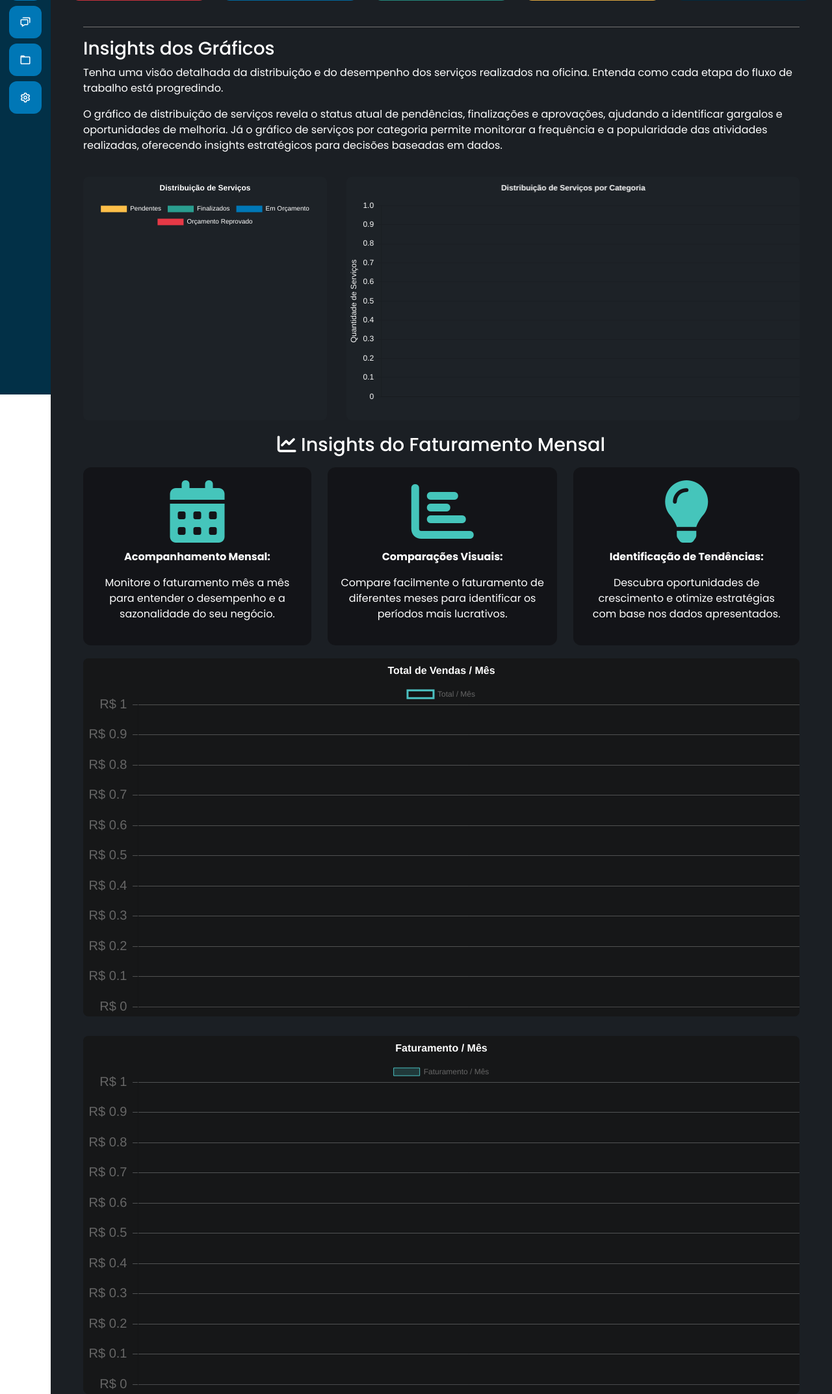
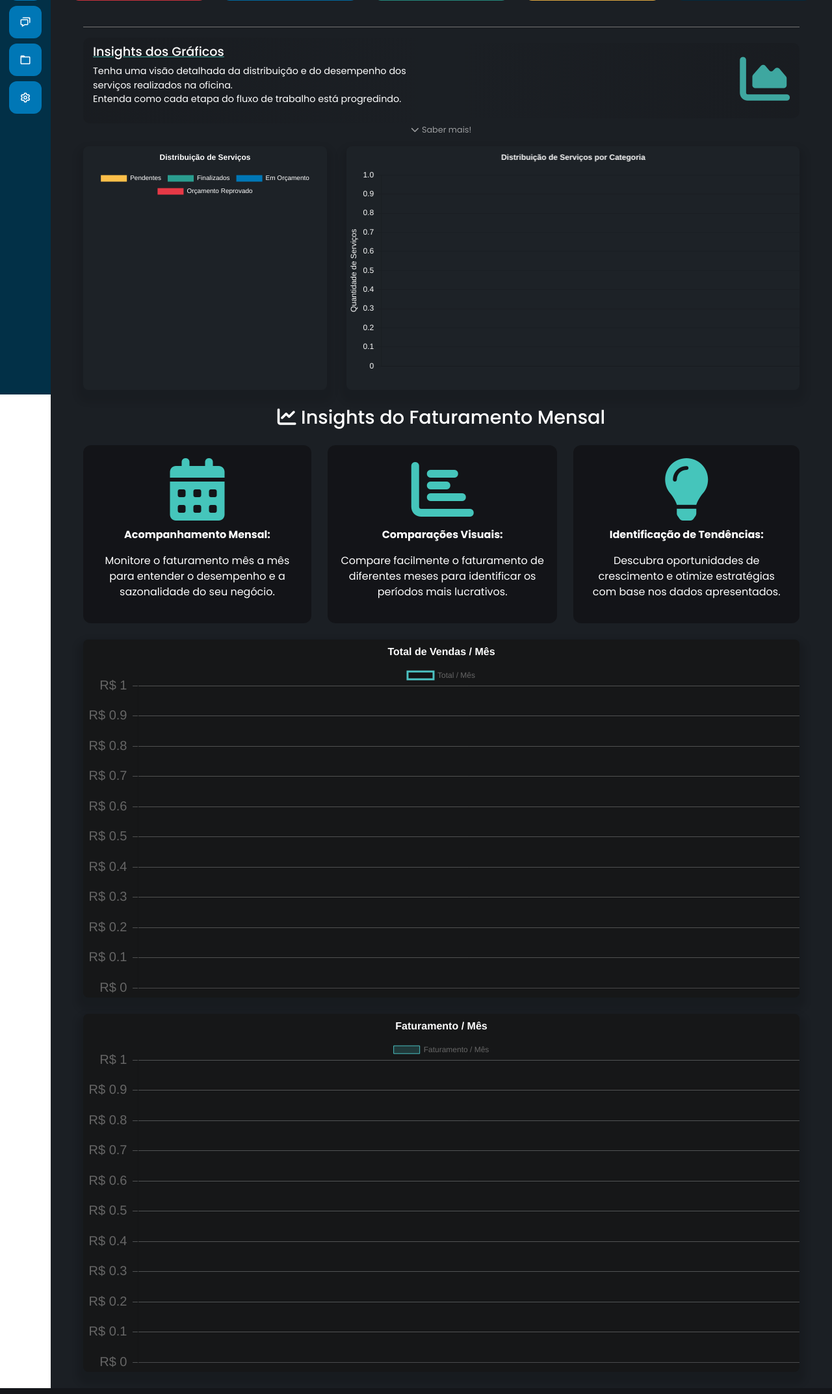
Before and after one commit to strvictor/AutoSync, a Django app: template home/templates/home.html in a window 1280 px wide. Shown: the part 193-2338 px from the top of the page at 65% size. Run offline with Django 5.2, Linux system fonts and the light colour scheme; the template is opened without the code that fills it: most values are stand-ins (such as "Sample title", 1, 10 or a date in 2020); parts of the project's set-up code (start-up, migrations or seed data) failed here and were passed over.

Commit message:
feat: :sparkles: Melhoria na interface do usuário com ajustes de layout e adição de funcionalidade "Saber mais" para insights dos gráficos

```diff
--- a/home/templates/home.html
+++ b/home/templates/home.html
@@ -68,10 +68,32 @@ Dashboard | AutoSync
     <br>
     <hr style="background-color:gray;">
     <div class="pai">
+        <div class="cabecalho">
+            <div class="dados-inicias">
+                <h3>Insights dos Gráficos</h3>
+                <p>Tenha uma visão detalhada da distribuição e do desempenho dos serviços realizados na oficina.<br>Entenda como cada etapa do fluxo de trabalho está progredindo.</p>
+            </div>
+            <div class="icon-grafico">
+                <i class="fas fa-chart-area"></i>
+            </div>
+        </div>
+        <div class="saber-mais" onclick="saberMais()">
+            <i class="fas fa-chevron-down"></i>
+            <p>Saber mais!</p>
+        </div>
+
         <div class="insights2">
-            <h3>Insights dos Gráficos</h3>
-            <p>Tenha uma visão detalhada da distribuição e do desempenho dos serviços realizados na oficina. Entenda como cada etapa do fluxo de trabalho está progredindo.</p>
-            <p>O gráfico de distribuição de serviços revela o status atual de pendências, finalizações e aprovações, ajudando a identificar gargalos e oportunidades de melhoria. Já o gráfico de serviços por categoria permite monitorar a frequência e a popularidade das atividades realizadas, oferecendo insights estratégicos para decisões baseadas em dados.</p>
+            <div class="texto-rosca">
+                <h5>Gráfico de Distribuição de Serviços</h5>
+                <hr style="background-color:rgba(238, 238, 238, 0.322);">
+                <p>O gráfico de distribuição de serviços revela o status atual de pendências, finalizações e aprovações, ajudando a identificar gargalos e oportunidades de melhoria.</p>
+            </div>
+            <div class="texto-barras">
+                <h5>Gráfico de Serviços por Categoria</h5>
+                <hr style="background-color:rgba(238, 238, 238, 0.322);">
+                <p>O gráfico de serviços por categoria permite monitorar a frequência e a popularidade das atividades realizadas, oferecendo insights estratégicos para decisões baseadas em dados.
+                </p>
+            </div>
         </div>
         <div class="graficos">
             <div class="rosca">
@@ -361,6 +383,5 @@ Dashboard | AutoSync
     SalesChart(data, labels);
     OrderChart(data, labels);
 </script>
-
-
+<script src="{% static 'home/js/home.js' %}"></script>
 {% endblock %}
--- a/templates/static/home/css/home.css
+++ b/templates/static/home/css/home.css
@@ -65,6 +65,188 @@
     font-size: 1.1rem;
 }
 
+
+.distanciamento {
+    padding: 40px 50px 0;
+}
+
+.graficos {
+    display: flex;
+    justify-content: space-between;
+    gap: 30px;
+    width: 100%;
+    margin-bottom: 25px;
+}
+
+.rosca, .barras {
+    background: #292e332d;
+    border-radius: 8px;
+    cursor: pointer;
+    box-shadow: 0 10px 10px 10px #00000015;
+}
+
+.rosca {
+    width: 35%;
+}
+
+.barras {
+    width: 65%;
+}
+
+.graficos-v2 {
+    display: flex;
+    flex-direction: column;
+    margin-bottom: 25px;
+    gap: 25px;
+    width: 100%;
+}
+
+.vendas, .faturamento {
+    width: 100%;
+    background: #161718;
+    border-radius: 8px;
+    cursor: pointer;
+    box-shadow: 0 10px 10px 10px #0000001f;
+}
+
+.pai {
+    display: flex;
+    flex-direction: column;
+    height: auto;
+    align-items: center;
+}
+
+.insights {
+    width: 100%;
+    display: flex;
+    align-items: center;
+    justify-content: center;
+    flex-direction: column;
+}
+
+.insight-content {
+    display: flex;
+    gap: 25px;
+    margin-bottom: 25px;
+}
+
+.insights h3 {
+    font-size: 1.8rem;
+    color: #ffffff;
+    margin-bottom: 25px;
+}
+
+.insight-item {
+    padding: 20px;
+    border-radius: 12px;
+    background-color: #111114b2;
+    display: flex;
+    flex-direction: column;
+    align-items: center;
+    text-align: center;
+    color: #ffffff;
+}
+
+.insight-item i {
+    font-size: 6rem;
+    color: #53f7e9c7;
+    margin-bottom: 10px;
+}
+
+.insights2 {
+    display: flex;
+    width: 100%;
+    gap: 30px;
+    justify-content: space-between;
+}
+
+.texto-rosca {
+    border-radius: 10px;
+    text-align: center;
+    width: 35%;
+    background-color: #2024277e;
+    padding: 10px;
+    box-shadow: 0 10px 10px 10px #00000015;
+}
+
+.texto-barras {
+    overflow-x: hidden;
+    border-radius: 10px;
+    text-align: center;
+    width: 65%;
+    background-color: #2024277e;
+    padding: 10px;
+    box-shadow: 0 10px 10px 10px #00000015;
+}
+
+.cabecalho {
+    width: 100%;
+    display: flex;
+    justify-content: space-between;
+    align-items: center;
+    height: auto;
+}
+
+.dados-inicias {
+    background: linear-gradient(to right, #11111436, transparent);
+    width: 50%;
+    padding: 10px 15px;
+    border-radius: 10px;
+}
+.dados-inicias p{
+    font-size: 0.9rem;
+    text-align: start;
+    color: #ffffff;
+}
+
+.dados-inicias h3 {
+    font-size: 1.2rem;
+    color: #ffffff;
+    text-align: start;
+    text-decoration: underline;
+    text-decoration-color: #53f7e9a2;
+}
+
+.icon-grafico {
+    background: linear-gradient(to left, #11111436, #ffffff00);
+    border-radius: 10px;
+    width: 50%;
+    padding: 0px 15px;
+    font-size: 4.8rem;
+    color: #53f7e9a2;
+    text-align: right;
+}
+
+.saber-mais {
+    display: flex;
+    margin: top 5px !important;
+    gap: 5px;
+    align-items: baseline;
+    font-size: 0.8rem;
+    color: #ffffff8f;
+    transition: all 0.3s;
+}
+
+.saber-mais:hover {
+    color: #fff;
+    cursor: pointer;
+    transition: all 0.3s;
+}
+
+.insights2 {
+    height: 0;
+    opacity: 0;
+    overflow: hidden;
+    transition: height 0.5s ease, opacity 0.5s ease;
+}
+
+.insights2.visible {
+    height: auto;
+    opacity: 1;
+    margin-bottom: 20px;
+
+}
+
 /* Resposta para dispositivos menores */
 @media (max-width: 768px) {
     .card {
@@ -88,87 +270,23 @@
     .insight-content {
         flex-direction: column;
     }
+
+    .insights2 {
+        flex-direction: column;
     }
-
-.distanciamento {
-    padding: 40px 50px 0;
-}
-
-.graficos {
-    display: flex;
-    justify-content: space-between;
-    gap: 30px;
+    .texto-rosca, .texto-barras {
         width: 100%;
     }
 
-.rosca, .barras {
-    background: #292e332d;
-    border-radius: 8px;
-    cursor: pointer;
+    .cabecalho{
+        flex-direction: column;
     }
-
-.rosca {
-    width: 35%;
-}
-
-.barras {
-    width: 65%;
-}
-
-.graficos-v2 {
-    display: flex;
-    flex-direction: column;
-    gap: 30px;
+    .dados-inicias {
+        text-align: center;
         width: 100%;
     }
-
-.vendas, .faturamento {
-    width: 100%;
-    background: #161718;
-    border-radius: 8px;
-    cursor: pointer;
+    .icon-grafico {
+        height: 0;
+        opacity: 0;
     }
-
-.pai {
-    display: flex;
-    flex-direction: column;
-    height: auto;
-    gap: 20px;
-    align-items: center;
 }
-
-.insights {
-    width: 100%;
-    display: flex;
-    align-items: center;
-    justify-content: center;
-    flex-direction: column;
-}
-
-.insight-content {
-    display: flex;
-    gap: 25px;
-}
-
-.insights h3 {
-    font-size: 1.8rem;
-    color: #ffffff;
-    margin-bottom: 18px;
-}
-
-.insight-item {
-    padding: 20px;
-    border-radius: 12px;
-    background-color: #111114b2;
-    display: flex;
-    flex-direction: column;
-    align-items: center;
-    text-align: center;
-    color: #ffffff;
-}
-
-.insight-item i {
-    font-size: 6rem;
-    color: #53f7e9c7;
-    margin-bottom: 10px;
-}
--- a/templates/static/home/js/home.js
+++ b/templates/static/home/js/home.js
@@ -1,27 +1,14 @@
+function saberMais() {
+    const insights2 = document.querySelector('.insights2');
+    const icon = document.querySelector('.saber-mais i');
 
-// Gráfico de Distribuição de Serviços
-const servicesCtx = document.getElementById('servicesChart').getContext('2d');
-new Chart(servicesCtx, {
-    type: 'doughnut',
-    data: {
-        labels: ['Pendentes', 'Finalizados'],
-        datasets: [{
-            data: [{{ total_pendentes }}, {{ total_finalizados }}],
-            backgroundColor: ['#ffc107', '#28a745']
-        }]
+    insights2.classList.toggle('visible');
+
+    if (insights2.classList.contains('visible')) {
+        icon.classList.remove('fa-chevron-down');
+        icon.classList.add('fa-chevron-up');
+    } else {
+        icon.classList.remove('fa-chevron-up');
+        icon.classList.add('fa-chevron-down');
     }
-});
-
-// Gráfico de Receita
-const revenueCtx = document.getElementById('revenueChart').getContext('2d');
-new Chart(revenueCtx, {
-    type: 'bar',
-    data: {
-        labels: ['Pendentes', 'Finalizados'],
-        datasets: [{
-            label: 'Receita (R$)',
-            data: [{{ total_valor_pendentes }}, {{ total_valor_finalizados }}],
-            backgroundColor: ['#ffc107', '#28a745']
-        }]
-    }
-});
+}
```
Also changed, not shown: clientes/templates/clientes.html (+10 -5 lines). Lines whose indentation alone changed are shown as unchanged.
